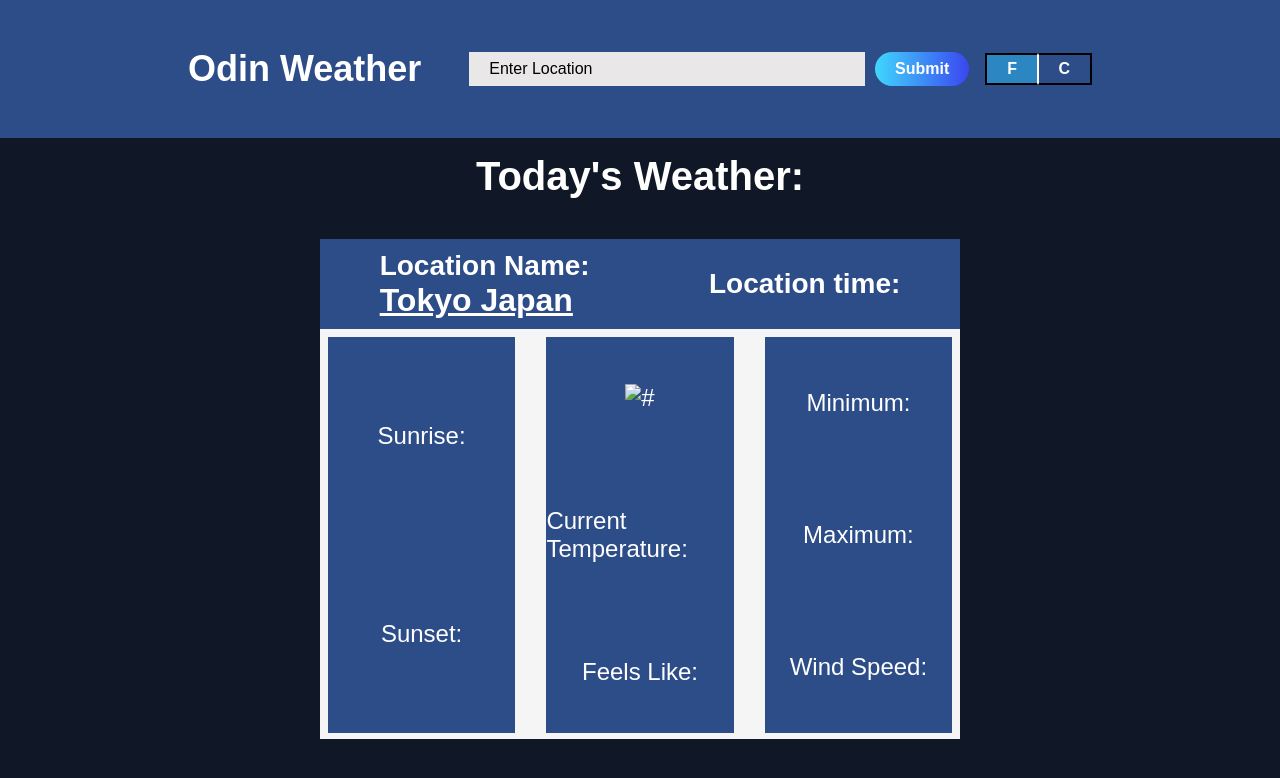
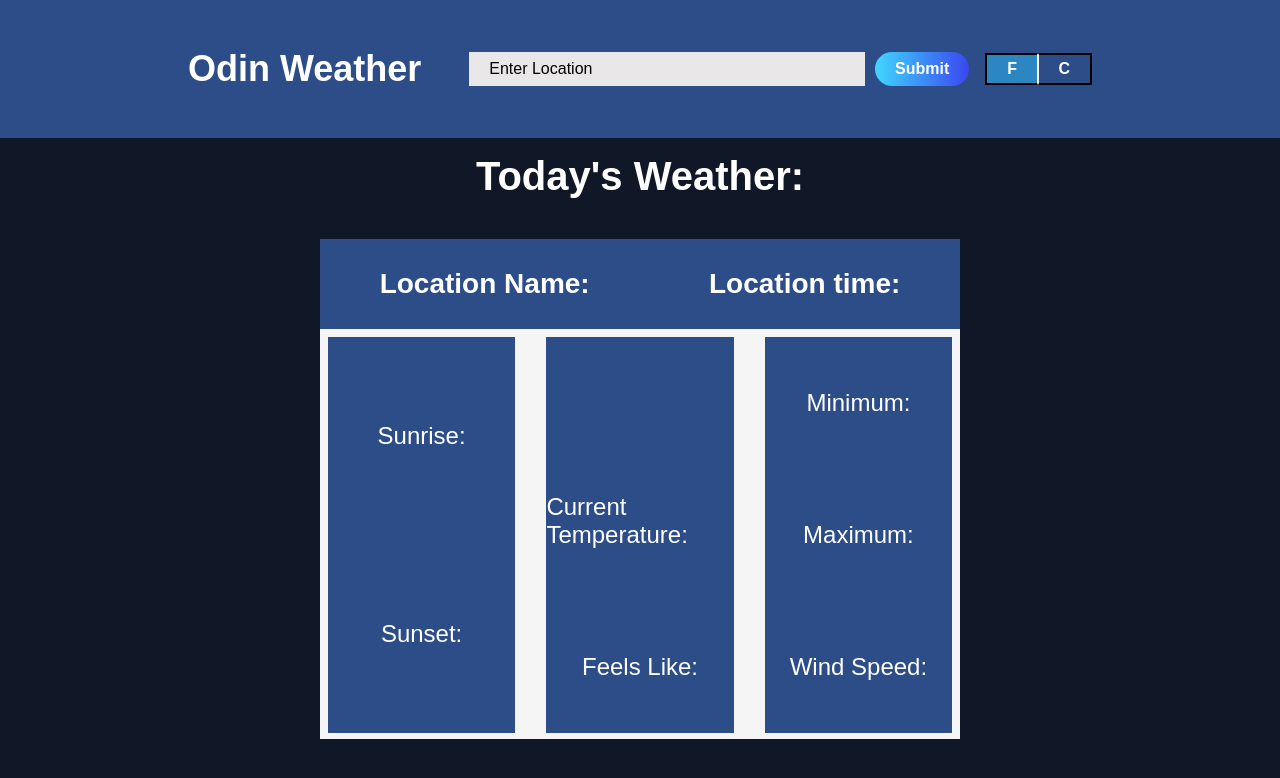
Before and after one commit to raven4977/odin-weather-app, a website built with webpack: page src/template.html in a window 1280 px wide. Built offline with nearby package versions, Linux system fonts and the light colour scheme.

Commit message:
Remove template content

```diff
--- a/src/template.html
+++ b/src/template.html
@@ -17,8 +17,10 @@
                 type="text"
                 id="header__searchbar"
                 placeholder="Enter Location"
+                autocomplete="off"
                 required
               />
+              <p class="error-msg"></p>
               <button type="submit" class="searchbar-submit-btn">Submit</button>
             </form>
           </li>
@@ -35,7 +37,6 @@
         <div class="wt__header">
           <div class="location-name-container">
             <h2 class="location__heading">Location Name:</h2>
-            <h2 class="location-name">Tokyo Japan</h2>
           </div>
           <div class="location-time__heading">
             <h2 class="location__heading">Location time:</h2>
@@ -51,9 +52,7 @@
             </div>
           </div>
           <div class="wt__body__content">
-            <div class="content__img-container">
-              <img src="#" alt="#" />
-            </div>
+            <div class="content__img-container"></div>
             <div class="current-temperature-container">
               <p>Current Temperature:</p>
             </div>
```
